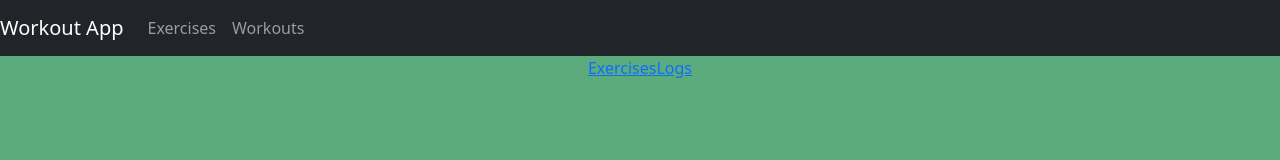
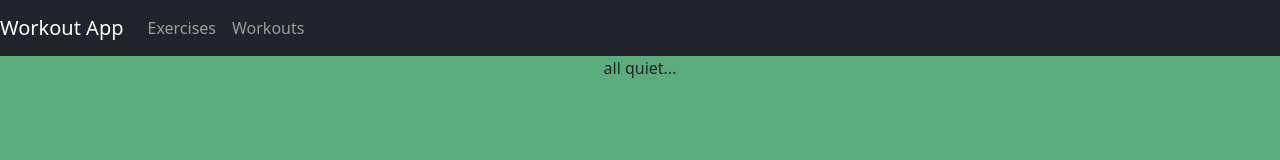
Before and after one commit to caseydemo/fitness, a Next.js app: page / in a window 1280 px wide. Shown: the top 160 px of the page. Built offline with nearby package versions, Linux system fonts and the light colour scheme.

Commit message:
remove logs references

```diff
--- a/app/components/topnav/TopNav.tsx
+++ b/app/components/topnav/TopNav.tsx
@@ -36,7 +36,7 @@ export default function TopNav() {
 						<li className='nav-item'>
 							<a
 								className='nav-link'
-								href='workouts'
+								href='/workouts'
 							>
 								Workouts
 							</a>
--- a/app/page.tsx
+++ b/app/page.tsx
@@ -3,8 +3,7 @@ export default function Home() {
 
 	return (
 		<main className="">
-            <Link href="/exercises">Exercises</Link>
-            <Link href="/logs">Logs</Link>
+            all quiet...
 		</main>
 	);
 }
```
